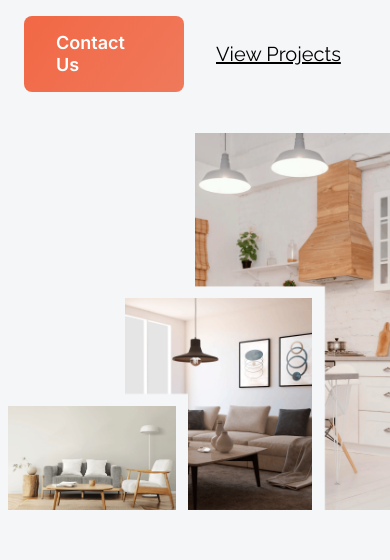
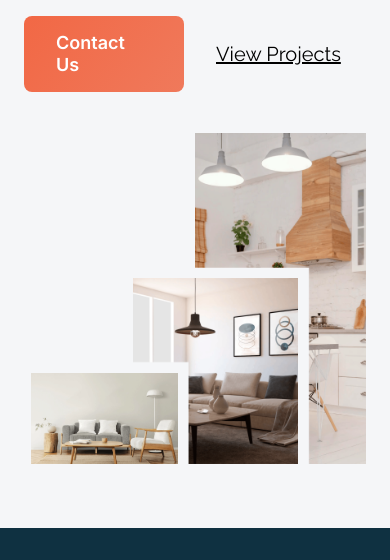
Before and after one commit to KosulyaLady/furniture, a plain HTML site: page index.html in a window 390 px wide. Shown: the part 9940-10500 px from the top of the page. Drawn offline with Linux system fonts and the light colour scheme.

Commit message:
sect7-icon

```diff
--- a/index.css
+++ b/index.css
@@ -1547,6 +1547,10 @@
 .sect7-icon-pos{
   display: flex;
   justify-content: flex-end;
+  position: relative;
+  max-width: var(--max-width-middle2);
+  width: calc(100% - 48px);
+
 }
   .sect7-1 {
 
@@ -1565,7 +1569,7 @@
     width: 48%;
     height: auto;
     right: 20%;
-    bottom: 64px;
+
 
 
 
@@ -1577,7 +1581,7 @@
     height: auto;
     ;
     right: 55%;
-    bottom: 64px;
+
 
 
   }
--- a/index.html
+++ b/index.html
@@ -352,9 +352,9 @@
             <div class="sect7-icon-pos">
 
                 <img class="sect7-1" src="./image/sect7-1.png" alt="">
+                <img class="sect7-2" src="./image/sect7-2.png" alt="">
+                <img class="sect7-3" src="./image/sect7-3.png" alt="">
             </div>
-            <img class="sect7-2" src="./image/sect7-2.png" alt="">
-            <img class="sect7-3" src="./image/sect7-3.png" alt="">
             <img class="sect7-4" src="./image/Group12.png " alt="">
         </section>
     </main>
```
